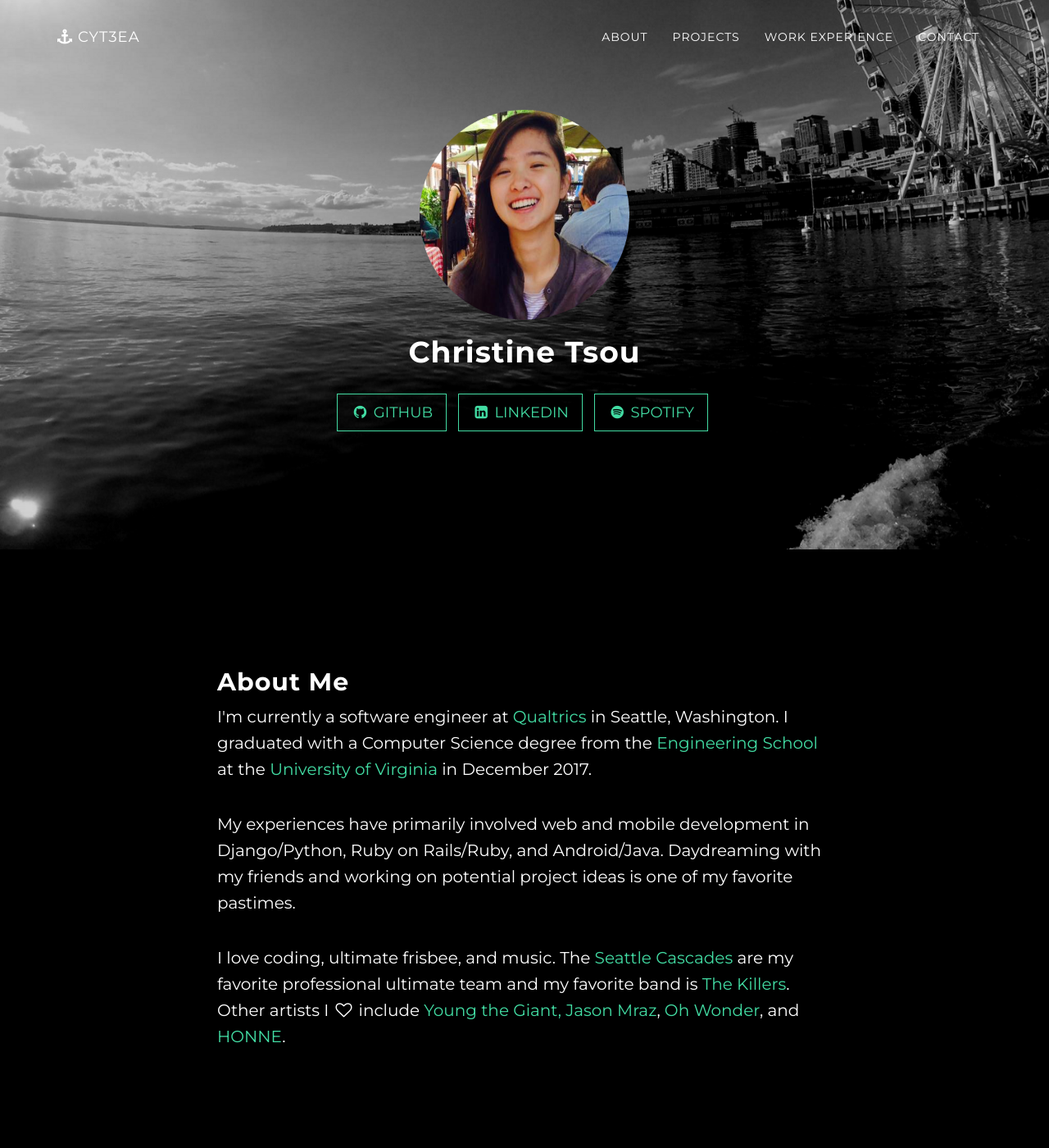
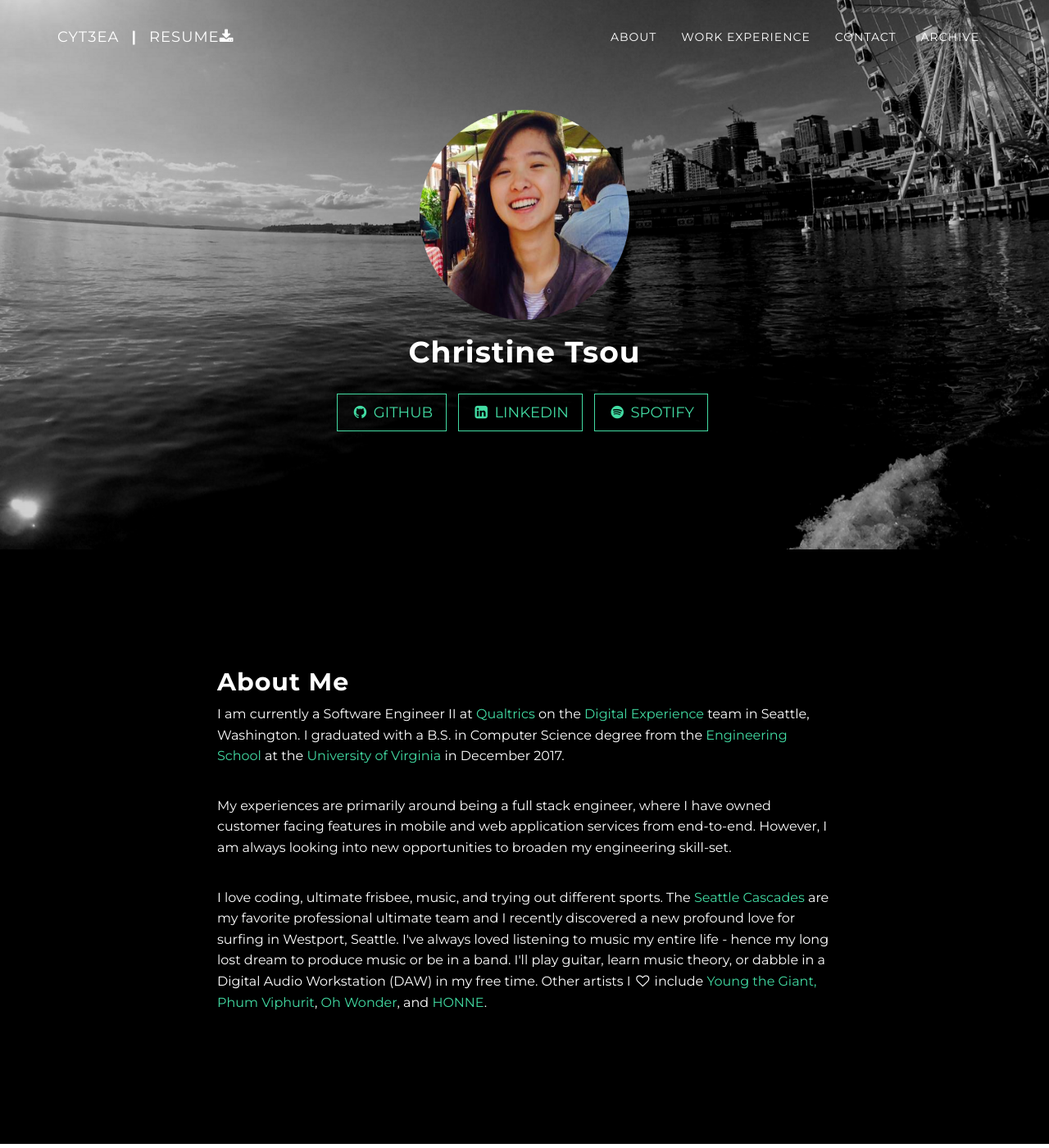
Before and after one commit to cyt3ea/cyt3ea.github.io, a Jekyll site: the page built from index.html, in a window 1280 px wide and 1400 px high. Shown: the whole window at 82% size. Built offline with Jekyll 4.4.1, drawn with Linux system fonts in a browser that asks for light colours; nearby versions of some CDN libraries; some of the changed text lies outside the part shown.

Commit message:
2020 update

```diff
--- a/_config.yml
+++ b/_config.yml
@@ -13,7 +13,7 @@
   line in _config.yml. It will appear in your document head meta (for
   Google search results) and in your feed.xml site description.
 baseurl: "" # the subpath of your site, e.g. /blog
-url: "http://yourdomain.com" # the base hostname & protocol for your site
+url: "http://cyt3ea.github.io" # the base hostname & protocol for your site
 twitter_username: jekyllrb
 github_username:  jekyll
 
--- a/_layouts/default.html
+++ b/_layouts/default.html
@@ -44,7 +44,11 @@
                     Menu <i class="fa fa-bars"></i>
                 </button>
                 <a class="navbar-brand page-scroll" href="#page-top">
-                    <i class="fa fa-anchor"></i> <span class="light">cyt3ea</span>
+                  <span class="light">cyt3ea</span>
+                </a>
+                <a class="navbar-brand page-scroll" href="#page-top">|</a>
+                <a class="navbar-brand page-scroll" href="/2020_RESUME_CTSOU.pdf" target="_blank">
+                  <span class="light">resume<i class="fa fa-download"></i></span>
                 </a>
             </div>
 
@@ -59,13 +63,13 @@
                         <a class="page-scroll" href="#about">About</a>
                     </li>
                     <li>
-                        <a class="page-scroll" href="#portfolio">Projects</a>
-                    </li>
-                    <li>
                         <a class="page-scroll" href="#work-experience">Work Experience</a>
                     </li>
                     <li>
                         <a class="page-scroll" href="#contact">Contact</a>
+                    </li>
+                    <li>
+                        <a class="page-scroll" href="#portfolio">Archive</a>
                     </li>
                 </ul>
             </div>
@@ -105,19 +109,131 @@
         <div class="row">
             <div class="col-lg-8 col-lg-offset-2">
                 <h2>About Me</h2>
-                <p>I'm currently a software engineer at <a href="https://www.qualtrics.com/">Qualtrics</a> in Seattle, Washington. I graduated with a Computer Science degree from the <a href="http://www.seas.virginia.edu/"> Engineering School </a> at the <a href="https://www.virginia.edu/">University of Virginia</a> in December 2017. </p>
-                <p>My experiences have primarily involved web and mobile development in Django/Python, Ruby on Rails/Ruby, and Android/Java. Daydreaming with my friends and working on potential project ideas is one of my favorite pastimes.</p>
-                <p>I love coding, ultimate frisbee, and music. The <a href="http://www.seattlecascades.com/">Seattle Cascades</a> are my favorite professional ultimate team and my favorite band is <a href="http://www.thekillersmusic.com/">The Killers</a>. Other artists I <i class="fa fa-heart-o fa-fw"></i> include <a href="http://www.youngthegiant.com/">Young the Giant, <a href="http://jasonmraz.com/">Jason Mraz</a>, <a href="http://ohwondermusic.com/">Oh Wonder</a>, and <a href="http://hellohonne.com/">HONNE</a>. </p>
+                <p>I am currently a Software Engineer II at <a href="https://www.qualtrics.com/">Qualtrics</a> on the <a href="https://www.qualtrics.com/customer-experience/digital/">Digital Experience</a> team in Seattle, Washington. I graduated with a B.S. in Computer Science degree from the <a href="http://www.seas.virginia.edu/"> Engineering School </a> at the <a href="https://www.virginia.edu/">University of Virginia</a> in December 2017. </p>
+                <p>My experiences are primarily around being a full stack engineer, where I have owned customer facing features in mobile and web application services from end-to-end. However, I am always looking into new opportunities to broaden my engineering skill-set.</p>
+                <p>I love coding, ultimate frisbee, music, and trying out different sports. The <a href="http://www.seattlecascades.com/">Seattle Cascades</a> are my favorite professional ultimate team and I recently discovered a new profound love for surfing in Westport, Seattle. I've always loved listening to music my entire life - hence my long lost dream to produce music or be in a band. I'll play guitar, learn music theory, or dabble in a Digital Audio Workstation (DAW) in my free time. Other artists I <i class="fa fa-heart-o fa-fw"></i> include <a href="http://www.youngthegiant.com/">Young the Giant, <a href="https://phumviphurit.bandcamp.com/">Phum Viphurit</a>, <a href="http://ohwondermusic.com/">Oh Wonder</a>, and <a href="http://hellohonne.com/">HONNE</a>. </p>
             </div>
         </div>
     </section>
+
+    <section id="work-experience">
+        <div class="row">
+            <div class="col-lg-10 col-lg-offset-1 text-center">
+                <h2 style="color:black;">Work Experience</h2>
+                <hr style="border-color:black;"/>
+                <h2></h2>
+            </div>
+        </div>
+        <br>
+
+        <!-- Qualtrics -->
+        <div class="row">
+            <div class="col-md-3 col-md-offset-1">
+                <a href="https://www.qualtrics.com/">
+                    <img class="img-responsive" src="img/work/qualtrics.png" alt="">
+                </a>
+            </div>
+            <div class="col-md-7">
+                <a href="https://www.qualtrics.com/"><h3>Qualtrics</h3></a>
+                <h5>Software Engineer II | November 2019 - Now</h5>
+                <h5>Software Engineer I | March 2018 - November 2019</h5>
+                <p>I currently work on the Digital Experience team, which powers the <a href="https://www.qualtrics.com/core-xm/website-app-feedback-surveys/">Qualtrics Website and App Feedback</a> customer experience platform. It is a content distribution and targeting platform that enable our customers to engage users and collect feedback through digital mediums throughout their digital journey (i.e. website and mobile platforms).</p>
+            </div>
+        </div>
+        <!-- /.row -->
+
+        <!-- Microsoft -->
+        <div class="row">
+            <div class="col-md-3 col-md-offset-1">
+                <a href="https://www.microsoft.com/en-us/">
+                    <img class="img-responsive" src="img/work/microsoft.png" alt="">
+                </a>
+            </div>
+            <div class="col-md-7">
+                <a href="https://www.microsoft.com/en-us/"><h3>Microsoft Corporation</h3></a>
+                <h5>Software Engineer Intern | May - August 2017</h4>
+                <p>Improve the processing and performance of dumping SQL Server debugging output into a Dump Data Warehouse used to investigate issues across multiple crash dumps. This allows for more efficient debugging and opens up the possibility of applying Machine Learning algorithms to better predict and prevent SQL Server crashes.</p>
+            </div>
+        </div>
+        <!-- /.row -->
+
+        <!-- Miracle Messages -->
+        <div class="row">
+            <div class="col-md-3 col-md-offset-1">
+                <a href="https://www.miraclemessages.org/">
+                    <img class="img-responsive" src="img/work/miraclemessages.png" alt="">
+                </a>
+            </div>
+            <div class="col-md-7">
+                <a href="https://www.miraclemessages.org/"><h3>Miracle Messages</h3></a>
+                <h5>Android Mobile Application Developer | September 2016 - August 2017</h4>
+                <p>Designed and built an Android mobile application to streamline and simplify the process for Miracle Messages volunteers recording messages of homeless individuals to their long lost loved ones. A prototype android mobile application can be found <a href="https://play.google.com/store/apps/details?id=com.miraclemessages">here.</a></p>
+            </div>
+        </div>
+        <!-- /.row -->
+
+        <!-- Microsoft -->
+        <div class="row">
+            <div class="col-md-3 col-md-offset-1">
+                <a href="https://www.microsoft.com/en-us/">
+                    <img class="img-responsive" src="img/work/microsoft.png" alt="">
+                </a>
+            </div>
+            <div class="col-md-7">
+                <a href="https://www.microsoft.com/en-us/"><h3>Microsoft Corporation</h3></a>
+                <h5>Explore Intern | May - August 2016</h4>
+                <p>Designed and implemented a customer engagement tool to facilitate the process of collecting and managing customer feedback through a Django web application.</p>
+            </div>
+        </div>
+        <!-- /.row -->
+
+        <br>
+
+        <!-- MITRE -->
+        <div class="row">
+            <div class="col-md-3 col-md-offset-1">
+                <a href="https://www.mitre.org/">
+                    <img class="img-responsive" src="img/work/mitre.png" alt="">
+                </a>
+            </div>
+            <div class="col-md-7">
+                <a href="https://www.mitre.org/"><h3>The MITRE Corporation</h3></a>
+                <h5>Software Engineer Intern | June - August 2015</h4>
+                <p>Developed Quick runwaySimulator for <a href="https://www.faa.gov/airports/planning_capacity/runwaysimulator/">runwaySimulator</a> to expedite airport capacity analysis at hundreds of airports and explored current speech-to-text open source libraries for transcribing Live Air Traffic Control audio files.</p>
+            </div>
+        </div>
+        <!-- /.row -->
+
+        <br>
+
+    </section>
+
+    <!-- Contact Section -->
+    <section id="contact" class="container content-section text-center">
+        <div class="row">
+            <div class="col-lg-8 col-lg-offset-2">
+                <h2>Feel free to contact me and say hello!</h2>
+                <p><a href="mailto:cyt3ea@virginia.edu">cyt3ea@virginia.edu</a>
+                </p>
+            </div>
+        </div>
+    </section>
+
+    <!-- Footer -->
+    <footer>
+        <div class="container text-center">
+            <!-- <p>"So many things are possible just as long as you don't know they're impossible." - Norton Juster, <i>The Phantom Tollbooth</i> </p> -->
+        </div>
+    </footer>
+    </div>
 
     <!-- Portfolio Grid Section -->
     <section id="portfolio">
         <div class="container">
             <div class="row">
                 <div class="col-lg-12 text-center">
-                    <h2 style="color:black;">Projects</h2>
+                    <h2 style="color:black;">Archived Projects</h2>
+                    <p style="color:black;">A small collection of projects done during my young and youthful days.</p>
                     <hr style="border-color:black;"/>
                     <h2></h2>
                 </div>
@@ -674,132 +790,6 @@
     </div>
 
 
-    <section id="work-experience">
-        <div class="row">
-            <div class="col-lg-10 col-lg-offset-1 text-center">
-                <h2 style="color:black;">Work Experience</h2>
-                <hr style="border-color:black;"/>
-                <h2></h2>
-            </div>
-        </div>
-        <br>
-
-        <!-- Qualtrics -->
-        <div class="row">
-            <div class="col-md-4 col-md-offset-1">
-                <a href="https://www.qualtrics.com/">
-                    <img class="img-responsive" src="img/work/qualtrics.png" alt="">
-                </a>
-            </div>
-            <div class="col-md-6">
-                <a href="https://www.qualtrics.com/"><h3>Qualtrics</h3></a>
-                <h4>Software Engineer | March 2018 - Now</h4>
-                <p>I currently work on Site Intercept, which is a content distribution and targeting platform that customers use to engage users and collect feedback through digital platforms (i.e. website and mobile platforms).</p>
-            </div>
-        </div>
-        <!-- /.row -->
-
-        <!-- Microsoft -->
-        <div class="row">
-            <div class="col-md-4 col-md-offset-1">
-                <a href="https://www.microsoft.com/en-us/">
-                    <img class="img-responsive" src="img/work/microsoft.png" alt="">
-                </a>
-            </div>
-            <div class="col-md-6">
-                <a href="https://www.microsoft.com/en-us/"><h3>Microsoft Corporation</h3></a>
-                <h4>Software Engineer Intern | May - August 2017</h4>
-                <p>Improve the processing and performance of dumping SQL Server debugging output into a Dump Data Warehouse used to investigate issues across multiple crash dumps. This allows for more efficient debugging and opens up the possibility of applying Machine Learning algorithms to better predict and prevent SQL Server crashes from happening. I also worked to simplify the Dump Data Warehouse import pipeline by setting up a server to process dumps daily.</p>
-            </div>
-        </div>
-        <!-- /.row -->
-
-        <!-- Miracle Messages -->
-        <div class="row">
-            <div class="col-md-4 col-md-offset-1">
-                <a href="https://www.miraclemessages.org/">
-                    <img class="img-responsive" src="img/work/miraclemessages.png" alt="">
-                </a>
-            </div>
-            <div class="col-md-6">
-                <a href="https://www.miraclemessages.org/"><h3>Miracle Messages</h3></a>
-                <h4>Android Mobile Application Developer | September 2016 - August 2017</h4>
-                <p>Designed and built an Android mobile application to streamline and simplify the process for Miracle Messages volunteers recording messages of homeless individuals to their long lost loved ones.<br>
-                Application can be found <a href="https://play.google.com/store/apps/details?id=com.miraclemessages">here.</a></p>
-            </div>
-        </div>
-        <!-- /.row -->
-
-        <!-- Microsoft -->
-        <div class="row">
-            <div class="col-md-4 col-md-offset-1">
-                <a href="https://www.microsoft.com/en-us/">
-                    <img class="img-responsive" src="img/work/microsoft.png" alt="">
-                </a>
-            </div>
-            <div class="col-md-6">
-                <a href="https://www.microsoft.com/en-us/"><h3>Microsoft Corporation</h3></a>
-                <h4>Explore Intern | May - August 2016</h4>
-                <p>Designed and implemented a customer engagement tool to facilitate the process of collecting and managing customer feedback through a Django web application.</p>
-            </div>
-        </div>
-        <!-- /.row -->
-
-        <br>
-
-        <!-- MITRE -->
-        <div class="row">
-            <div class="col-md-4 col-md-offset-1">
-                <a href="https://www.mitre.org/">
-                    <img class="img-responsive" src="img/work/mitre.png" alt="">
-                </a>
-            </div>
-            <div class="col-md-6">
-                <a href="https://www.mitre.org/"><h3>The MITRE Corporation</h3></a>
-                <h4>Software Engineer Intern | June - August 2015</h4>
-                <p>Developed Quick runwaySimulator for <a href="https://www.faa.gov/airports/planning_capacity/runwaysimulator/">runwaySimulator</a> to expedite airport capacity analysis at hundreds of airports and explored current speech-to-text open source libraries for transcribing Live Air Traffic Control audio files.</p>
-            </div>
-        </div>
-        <!-- /.row -->
-
-        <br>
-
-        <!-- USNRO -->
-        <div class="row">
-            <div class="col-md-4 col-md-offset-1">
-                <a href="http://www.usno.navy.mil/USNO">
-                    <img class="img-responsive" src="img/work/usnro.png" alt="">
-                </a>
-            </div>
-            <div class="col-md-6">
-                <a href="http://www.usno.navy.mil/USNO"><h3>U.S. Naval Research Observatory</h3></a>
-                <h4>Intern | June - August 2013</h4>
-                <p>Wrote programs to calculate the secular perturbation (forces) acting on GPS satellites and to read and sort through output files collected from satellites.</p>
-            </div>
-        </div>
-        <!-- /.row -->
-
-    </section>
-
-    <!-- Contact Section -->
-    <section id="contact" class="container content-section text-center">
-        <div class="row">
-            <div class="col-lg-8 col-lg-offset-2">
-                <h2>Feel free to contact me and say hello!</h2>
-                <p><a href="mailto:cyt3ea@virginia.edu">cyt3ea@virginia.edu</a>
-                </p>
-            </div>
-        </div>
-    </section>
-
-    <!-- Footer -->
-    <footer>
-        <div class="container text-center">
-            <p>"So many things are possible just as long as you don't know they're impossible." - Norton Juster, <i>The Phantom Tollbooth</i> </p>
-        </div>
-    </footer>
-    </div>
-
     <!-- jQuery -->
     <script src="jquery/jquery.js"></script>
 
--- a/css/grayscale.css
+++ b/css/grayscale.css
@@ -446,15 +446,27 @@
 #work-experience {
   padding-top: 125px;
   padding-bottom: 125px;
-  background-color: whitesmoke;
+  background-color: white;
   color: black;
   font-family: "Montserrat", "Helvetica Neue", Helvetica, Arial, sans-serif;
 }
 
+#work-experience p {
+  font-size: 16px;
+}
+
 #contact {
-      font-family: "Montserrat", "Helvetica Neue", Helvetica, Arial, sans-serif;
+  font-family: "Montserrat", "Helvetica Neue", Helvetica, Arial, sans-serif;
 }
 
 #about {
-      font-family: "Montserrat", "Helvetica Neue", Helvetica, Arial, sans-serif;
+  font-family: "Montserrat", "Helvetica Neue", Helvetica, Arial, sans-serif;
 }
+
+#about p {
+  font-size: 16px;
+}
+
+#portfolio {
+  font-family: "Montserrat", "Helvetica Neue", Helvetica, Arial, sans-serif;
+}
```
Also changed, not shown: 3 other files.
